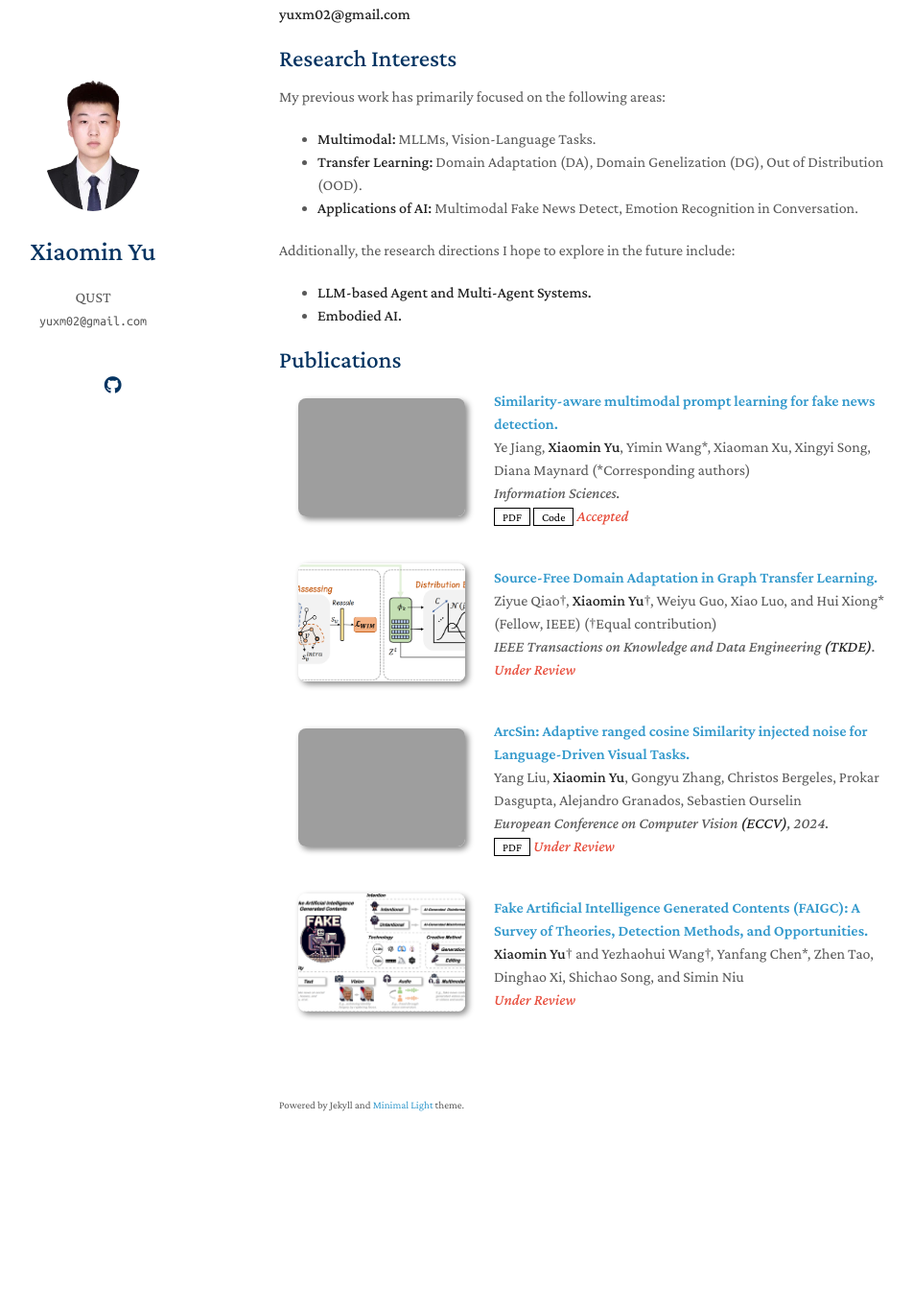
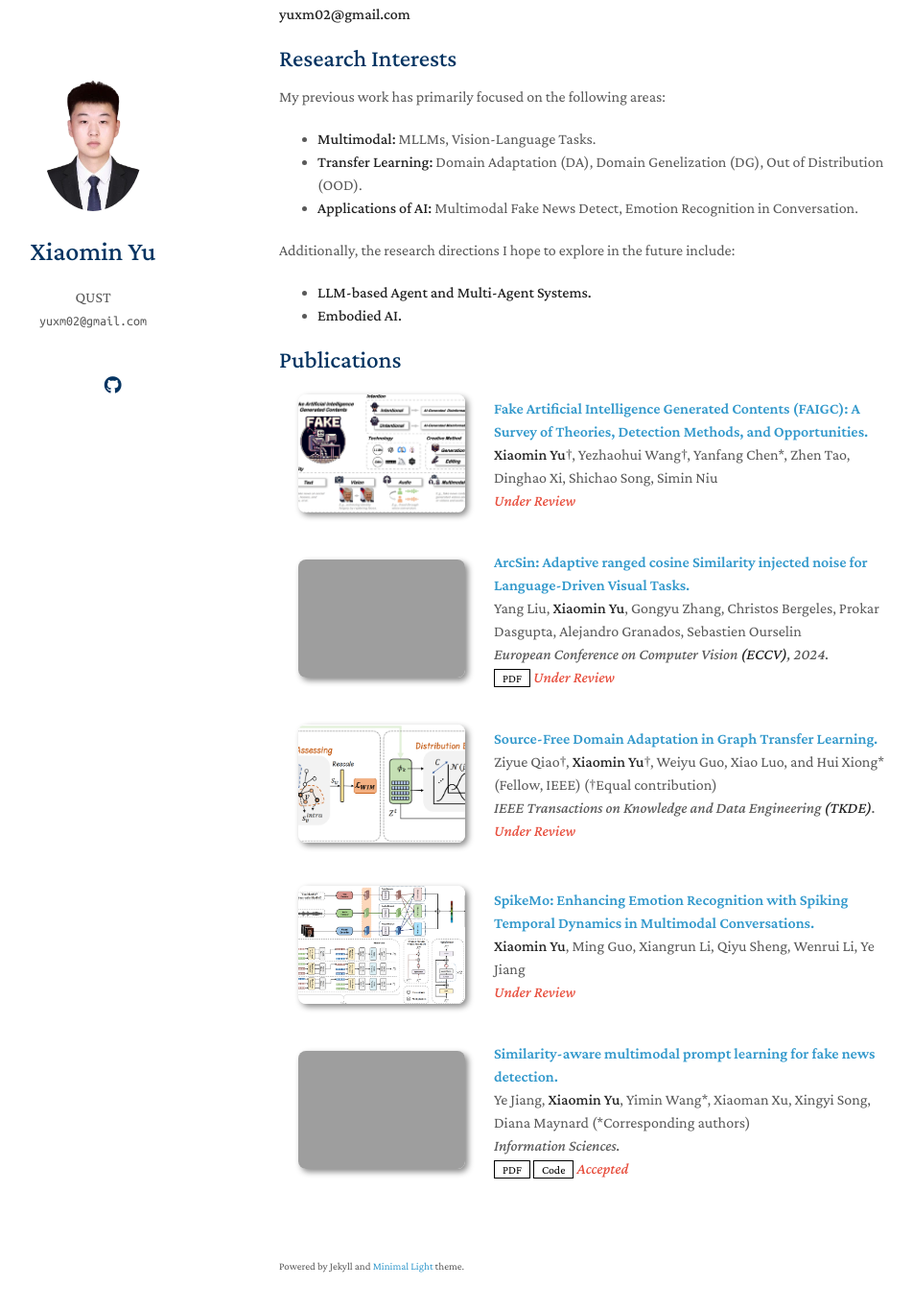
Before and after one commit to Yu-xm/Yu-xm.github.io, a Jekyll site: the page built from index.md, in a window 1280 px wide and 1400 px high, scrolled down 246 px. Shown: the top 1365 px of the window at 96% size, without its empty margins (179-1131 px from the left). Built offline with Jekyll 4.4.1, drawn with Linux system fonts in a browser that asks for light colours; nearby versions of some CDN libraries; a style sheet for code colours, icons or effects is not loaded; our own code applies the rules of GitHub Pages for plain Markdown files; before the commit the page ends 1478 px from its top, so only the background shows below that; part of the change alters nothing that is shown; grey boxes are pictures that could not be loaded.

Commit message:
Update publications.yml

```diff
--- a/_data/publications.yml
+++ b/_data/publications.yml
@@ -1,14 +1,26 @@
 main:
 
-  - title: "Similarity-aware multimodal prompt learning for fake news detection."
-    authors: Ye Jiang, <strong>Xiaomin Yu</strong>, Yimin Wang*, Xiaoman Xu, Xingyi Song, Diana Maynard (*Corresponding authors)
-    # conference_short: MICCAI
-    conference: Information Sciences.
-    pdf: https://arxiv.org/pdf/2304.04187.pdf
-    code: https://github.com/Yu-xm/OurPaper.git
-    # bibtex: https://bib.yliu.me/MICCAI23.txt
-    image: ./assets/img/SAMPLE.png
-    notes: Accepted
+  - title: "Fake Artificial Intelligence Generated Contents (FAIGC): A Survey of Theories, Detection Methods, and Opportunities."
+    authors: <strong>Xiaomin Yu</strong>†, Yezhaohui Wang†, Yanfang Chen*, Zhen Tao, Dinghao Xi, Shichao Song, Simin Niu
+    # conference_short: ECCV
+    # conference: European Conference on Computer Vision <strong>(ECCV)</strong>, 2024.
+    # pdf: https://arxiv.org/pdf/2402.17298.pdf
+    # code: https://github.com/yaoyao-liu/class-incremental-learning/tree/main/mnemonics-training
+    # page: https://class-il.mpi-inf.mpg.de/mnemonics/
+    # bibtex: https://class-il.mpi-inf.mpg.de/mnemonics/
+    notes: Under Review
+    image: ./assets/img/FAIGC.png
+
+  - title: "ArcSin: Adaptive ranged cosine Similarity injected noise for Language-Driven Visual Tasks."
+    authors: Yang Liu,  <strong>Xiaomin Yu</strong>, Gongyu Zhang, Christos Bergeles, Prokar Dasgupta, Alejandro Granados, Sebastien Ourselin
+    # conference_short: ECCV
+    conference: European Conference on Computer Vision <strong>(ECCV)</strong>, 2024.
+    pdf: https://arxiv.org/pdf/2402.17298.pdf
+    # code: https://github.com/yaoyao-liu/class-incremental-learning/tree/main/mnemonics-training
+    # page: https://class-il.mpi-inf.mpg.de/mnemonics/
+    # bibtex: https://class-il.mpi-inf.mpg.de/mnemonics/
+    notes: Under Review
+    image: ./assets/img/ArcSion.png
 
   - title: "Source-Free Domain Adaptation in Graph Transfer Learning."
     authors: Ziyue Qiao†, <strong>Xiaomin Yu</strong>†, Weiyu Guo, Xiao Luo, and Hui Xiong* (Fellow, IEEE) (†Equal contribution)
@@ -21,21 +33,8 @@ main:
     notes: Under Review
     image: ./assets/img/SFGDA.png
 
-  - title: "ArcSin: Adaptive ranged cosine Similarity injected noise for Language-Driven Visual Tasks."
-    authors: Yang Liu,  <strong>Xiaomin Yu</strong>, Gongyu Zhang, Christos Bergeles, Prokar Dasgupta, Alejandro Granados, Sebastien Ourselin
-    # conference_short: ECCV
-    conference: European Conference on Computer Vision <strong>(ECCV)</strong>, 2024.
-    pdf: https://arxiv.org/pdf/2402.17298.pdf
-    # code: https://github.com/yaoyao-liu/class-incremental-learning/tree/main/mnemonics-training
-    # page: https://class-il.mpi-inf.mpg.de/mnemonics/
-    # bibtex: https://class-il.mpi-inf.mpg.de/mnemonics/
-    notes: Under Review
-    image: ./assets/img/ArcSion.png
-
-
-
-  - title: "Fake Artificial Intelligence Generated Contents (FAIGC): A Survey of Theories, Detection Methods, and Opportunities."
-    authors: <strong>Xiaomin Yu</strong>† and Yezhaohui Wang†, Yanfang Chen*, Zhen Tao, Dinghao Xi, Shichao Song, and Simin Niu
+  - title: "SpikeMo: Enhancing Emotion Recognition with Spiking Temporal Dynamics in Multimodal Conversations."
+    authors: <strong>Xiaomin Yu</strong>, Ming Guo, Xiangrun Li, Qiyu Sheng, Wenrui Li, Ye Jiang
     # conference_short: ECCV
     # conference: European Conference on Computer Vision <strong>(ECCV)</strong>, 2024.
     # pdf: https://arxiv.org/pdf/2402.17298.pdf
@@ -43,4 +42,14 @@ main:
     # page: https://class-il.mpi-inf.mpg.de/mnemonics/
     # bibtex: https://class-il.mpi-inf.mpg.de/mnemonics/
     notes: Under Review
-    image: ./assets/img/FAIGC.png
+    image: ./assets/img/SpikEmo.png
+
+  - title: "Similarity-aware multimodal prompt learning for fake news detection."
+    authors: Ye Jiang, <strong>Xiaomin Yu</strong>, Yimin Wang*, Xiaoman Xu, Xingyi Song, Diana Maynard (*Corresponding authors)
+    # conference_short: MICCAI
+    conference: Information Sciences.
+    pdf: https://arxiv.org/pdf/2304.04187.pdf
+    code: https://github.com/Yu-xm/OurPaper.git
+    # bibtex: https://bib.yliu.me/MICCAI23.txt
+    image: ./assets/img/SAMPLE.png
+    notes: Accepted
```
